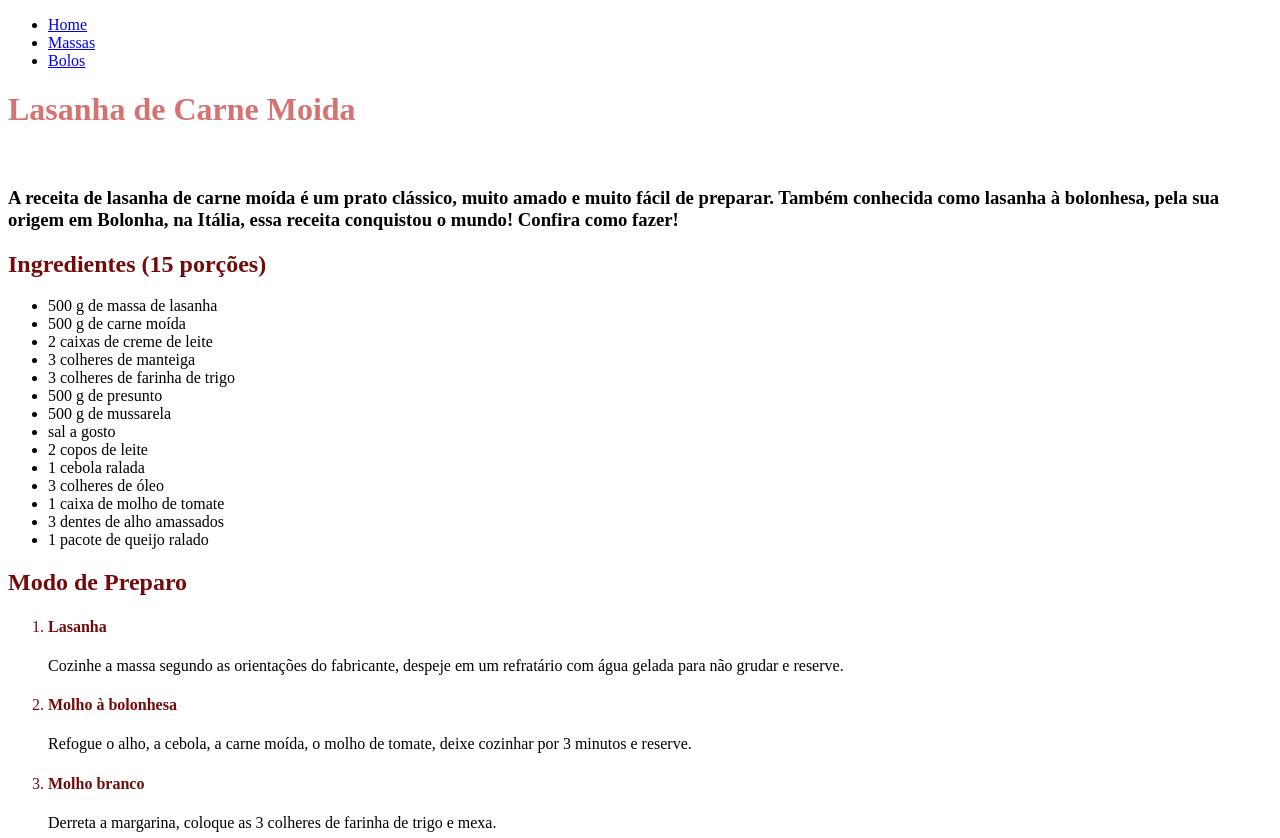
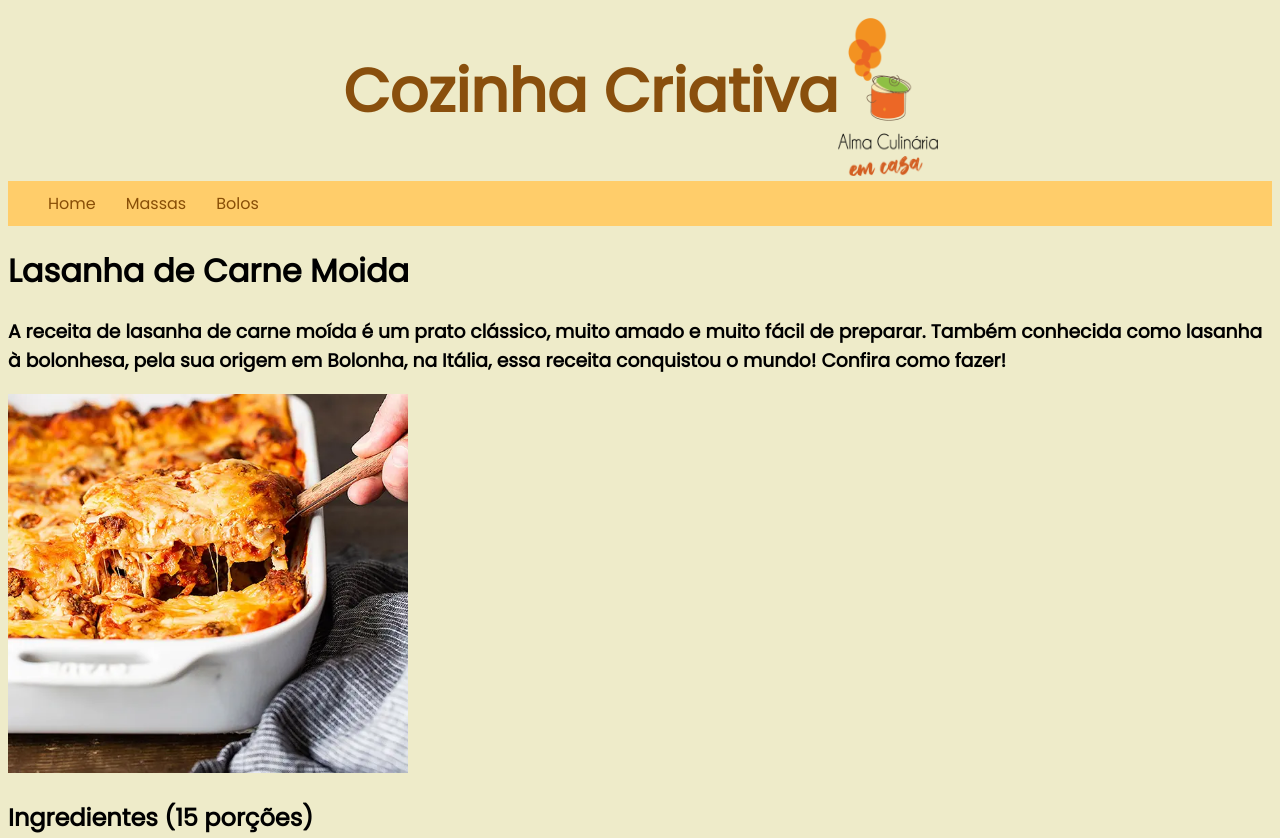
Before and after one commit to LarissaDiasDS/Desenvolvimento-Web, a plain HTML site: page massa.html in a window 1280 px wide. Shown: the top 838 px of the page. Drawn offline with Linux system fonts and the light colour scheme.

Commit message:
estilização da pagina com css

```diff
--- /dev/null
+++ b/assets/css/style.css
@@ -0,0 +1,69 @@
+/*Estilos da pagina index.html*/
+@import url('https://fonts.googleapis.com/css2?family=Poppins&display=swap');
+
+body {
+    background-color: rgb(238, 235, 201);
+    font-family: 'Poppins', sans-serif;
+  }
+
+.menu ul{
+    background-color: rgb(255, 205, 106);
+    list-style: none;
+    display: flex;
+    padding: 10px;
+    margin-top: -5px;
+
+}
+
+.menu a {
+    text-decoration: none;
+    color: rgb(136, 78, 7);
+    margin-left: 30px;
+    transition: all ease-in-out .3s;
+    list-style: none;
+}
+
+.menu a:hover {
+    transform: scale(1.90);
+    color: rgb(236, 103, 38);
+}
+
+.logo {
+    display: flex;
+    padding: 10px;
+
+}
+
+.logo img{
+    margin-left: 0%;
+
+}
+
+.logo h1{
+    margin-left: 1%;
+    margin-top: 3%;
+    color: rgb(137, 79, 13);
+    font-size: 60px;
+}
+
+.titulo {
+    text-align: center;
+}
+
+header {
+    margin-left: 25%;
+}
+
+.imagens img {
+    cursor: pointer;
+    transition: all ease-in-out .3s;
+}
+
+.imagens img:hover {
+    transform: scale(1.05);
+
+}
+#principal {
+    display: flex;
+}
+/*Estilos da pagina massa.html*/
--- a/massa.html
+++ b/massa.html
@@ -4,20 +4,33 @@
     <meta charset="UTF-8">
     <meta name="viewport" content="width=device-width, initial-scale=1.0">
     <title>Massas</title>
+    <link rel="stylesheet" href="/assets/css/style.css">
+
 </head>
 <body>
-    <ul>
-        <li><a href="index.html">Home</a></li>
-        <li><a href="massa.html">Massas</a></li>
-        <li><a href="bolo.html">Bolos</a></li>
-    </ul>
+    <header class="logo">
+        <h1>Cozinha Criativa</h1>
+        <img src="/assets/img/peng.png" alt="alma Culinaria" width="100">
+    </header>
 
-    <h1 style="color:rgb(213, 115, 115);">Lasanha de Carne Moida</h1>
-    <br>
-    <h3>A receita de lasanha de carne moída é um prato clássico, muito amado e muito fácil de preparar. Também conhecida como lasanha à bolonhesa, pela sua origem em Bolonha, na Itália, essa receita conquistou o mundo! Confira como fazer!</h3>
+    <div class="menu">
+        <ul>
+            <li><a href="index.html">Home</a></li>
+            <li><a href="massa.html">Massas</a></li>
+            <li><a href="bolo.html">Bolos</a></li>
+        </ul>
+    </div>
 
+    <h1>Lasanha de Carne Moida</h1>
 
-    <h2 style="color:rgb(116, 11, 11);">Ingredientes (15 porções)</h2>
+    <div>
+        <h3>A receita de lasanha de carne moída é um prato clássico, muito amado e muito fácil de preparar. Também conhecida como lasanha à bolonhesa, pela sua origem em Bolonha, na Itália, essa receita conquistou o mundo! Confira como fazer!</h3>
+        <div class="imagens">
+            <img src="/assets/img/lasanha.webp" alt="lasanha" width="400">
+        </div>
+    </div>
+
+    <h2>Ingredientes (15 porções)</h2>
     <ul>
         <li>500 g de massa de lasanha</li>
         <li>500 g de carne moída</li>
@@ -35,21 +48,21 @@
         <li>1 pacote de queijo ralado</li>
     </ul>
 
-    <h2 style="color:rgb(116, 11, 11);">Modo de Preparo</h2>
+    <h2  class="n1">Modo de Preparo</h2>
 
     <ol>
-        <li style="color:rgb(116, 11, 11);"><h4>Lasanha</h4></li>
+        <li><h4>Lasanha</h4></li>
         <p>Cozinhe a massa segundo as orientações do fabricante, despeje em um refratário com água gelada para não grudar e reserve.</p>
 
-        <li style="color:rgb(116, 11, 11);"><h4>Molho à bolonhesa</h4></li>
+        <li><h4>Molho à bolonhesa</h4></li>
         <p>Refogue o alho, a cebola, a carne moída, o molho de tomate, deixe cozinhar por 3 minutos e reserve.</p>
 
-        <li style="color:rgb(116, 11, 11);"><h4>Molho branco</h4></li>
+        <li><h4>Molho branco</h4></li>
         <p>Derreta a margarina, coloque as 3 colheres de farinha de trigo e mexa.</p>
         <p>Despeje o leite aos poucos e continue mexendo.</p>
         <p>Por último, coloque o creme de leite, mexa por 1 minuto e desligue o fogo.</p>
 
-        <li style="color:rgb(116, 11, 11);"><h4>Montagem</h4></li>
+        <li><h4>Montagem</h4></li>
         <p>Despeje uma parte do molho à bolonhesa em um refratário, a metade da massa, a metade do presunto, a metade da mussarela, todo o molho branco e o restante da massa.</p>
         <p>Repita as camadas até a borda do recipiente.</p>
         <p>Finalize com o queijo ralado e leve ao forno alto (220° C), preaquecido, por cerca de 20 minutos.</p>
```
Also changed, not shown: bolo.html (+24 -7 lines), index.html (+28 -8 lines), assets/img/bolo-de-cenoura.webp (added), assets/img/bolo-vulcao.webp (added), assets/img/lasanha.webp (added), assets/img/peng.png (added).
